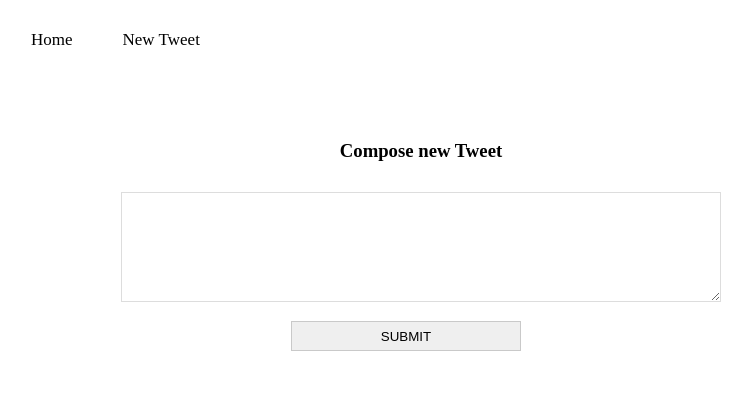
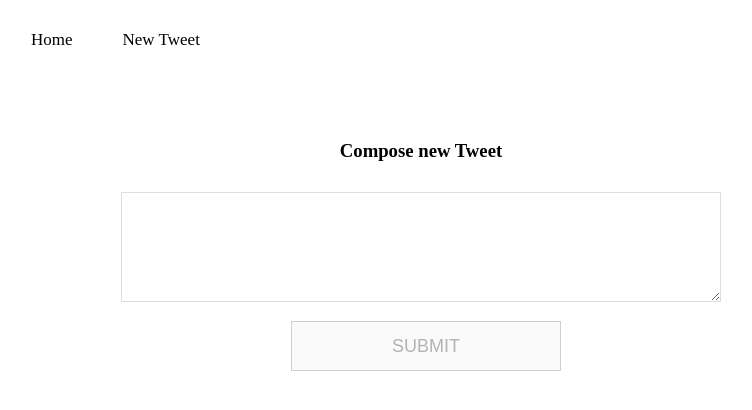
Before and after one commit to sbuteryd/Tweets, a React (Create React App) app: page /new in a window 1280 px wide. Shown: the top 410 px of the page, without its empty margins (219-971 px from the left). Built offline with nearby package versions, Linux system fonts and the light colour scheme.

Commit message:
css new tweet

```diff
--- a/src/component/App.js
+++ b/src/component/App.js
@@ -4,6 +4,8 @@ import {handleInitData} from '../actions/share'
 import {connect} from 'react-redux'
 import Dashboard  from '../component/Dashboard'
 import NewTweet from './NewTweet'
+import TweetPage from './TweetPage'
+
 import {BrowserRouter as Router,Route} from 'react-router-dom'
 import Nav from './Nav'
 
@@ -20,6 +22,7 @@ class App extends Component{
                 <Nav/>
                 <Route path="/" exact component={Dashboard}/>
                 <Route path="/new" component={NewTweet}/>
+                <Route path="/tweet/:id" component={TweetPage}/>
             </Router>
 
         </Fragment>
--- a/src/component/NewTweet.js
+++ b/src/component/NewTweet.js
@@ -2,17 +2,37 @@ import React,{Component} from 'react'
 import {Link} from 'react-router-dom'
 import '../newtweet.css'
 
+class NewTweet extends Component {
+    state = {
+        text:''
+    }
+    handleChange=(e)=>{
+        e.preventDefault()
+        this.setState(({
+            text:e.target.value
+        }))
+    }
 
-class NewTweet extends Component {
     render() {
         return (
             <div className='new-tweet-container'>
-                <h3 className='new-tweet-title'>Compose new Tweet</h3>
-                <div className='new-tweet-text'>
-                        <textarea name='russell' className='new-tweet-textarea' >
+                <form className='new-tweet' onSubmit={this.handleSubmit}>
+                    <h3 className='new-tweet-title'>Compose new Tweet</h3>
+                    <div className='new-tweet-text'>
+                        <textarea
+                            onChange={this.handleChange}
+                            name='russell'
+                            className='new-tweet-textarea' >
                         </textarea>
-                </div>
-                <button className='new-tweet-button'>SUBMIT</button>
+                    </div>
+                    <button
+                        disabled={this.state.text ===''}
+                        className='new-tweet-button'
+                    >
+                        SUBMIT
+                    </button>
+                </form>
+
             </div>
         );
     }
--- /dev/null
+++ b/src/component/TweetPage.js
@@ -0,0 +1,37 @@
+import React,{Component} from 'react'
+import {connect} from 'react-redux'
+import Tweets from './Tweets'
+import NewTweet from './NewTweet'
+import {Link} from 'react-router-dom'
+
+
+class TweetPage extends Component {
+    render() {
+        const {id,tweets} = this.props;
+        console.log(id,tweets)
+        return (
+            <div>
+                <div>
+                    <Tweets id={id}/>
+                    <NewTweet/>
+                </div>
+                <div className='replies'>
+                    {tweets[id].replies.length >0&&<h3 className='replies-title'>Replies</h3>}
+                    {tweets[id].replies.map((id)=>(
+                            <Tweets key={id} id={id}/>
+                    ))}
+                </div>
+            </div>
+        );
+    }
+}
+
+function mapStateToProps({tweets,autheduser},props) {
+    const {id}= props.match.params
+    return {
+        id,
+        tweets
+    }
+}
+
+export  default  connect(mapStateToProps)(TweetPage)
--- a/src/component/Tweets.js
+++ b/src/component/Tweets.js
@@ -38,7 +38,10 @@ class Tweets extends Component {
                                     }
                                     <div className='textarea-like-container-list'  onClick={(e) => this.changeHeart(e,this.props)}>
                                         {hasLiked ? <button className='textarea-like-full '/>
-                                        : <button className='textarea-like-heart'/>
+                                        : <button
+                                                type='submit'
+                                                disabled={text ===''}
+                                                className='textarea-like-heart'/>
                                         }
                                     </div>
 
--- a/src/index.css
+++ b/src/index.css
@@ -133,7 +133,6 @@ ul {
 
 }
 .new-tweet-title {
-    width: 100%;
     text-align: center;
     position: relative;
     bottom: 30px;
@@ -149,12 +148,15 @@ ul {
     padding: 10px;
 }
 .new-tweet-button {
-    width:230px;
-    height: 30px;
+    font-size: 18px;
+    width:270px;
+    height:50px;
     border: 1px solid rgba(153, 153, 153, 0.45);
     position: relative;
     top: 15px;
     left: 170px;
+    text-align: center;
+    /*background: red;*/
 }
 textarea {
     width: 500px;
@@ -186,3 +188,11 @@ textarea {
 .textarea-like-container-list {
     display: inline-block;
 }
+
+/*TweetPage*/
+.replies {
+    margin-top: 200px;
+}
+.replies-title {
+    text-align: center;
+}
```
